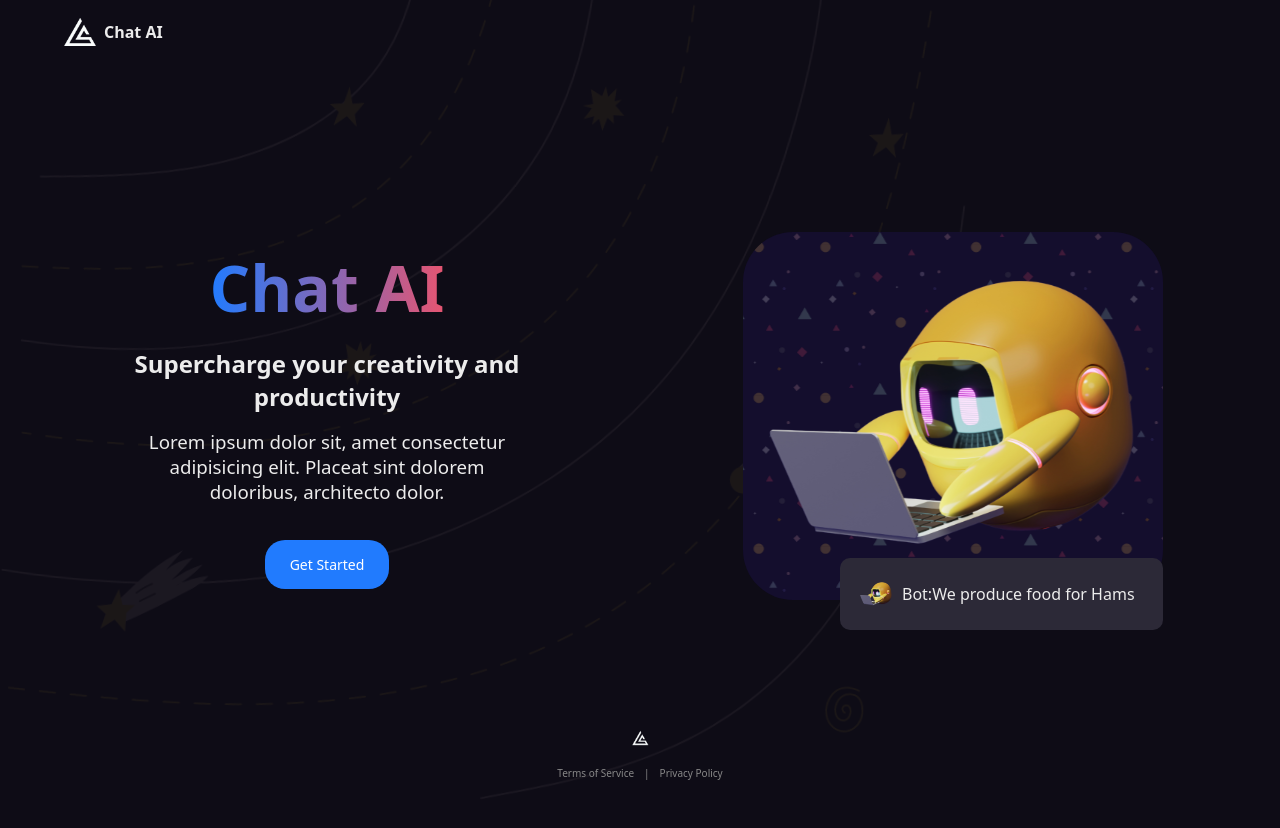
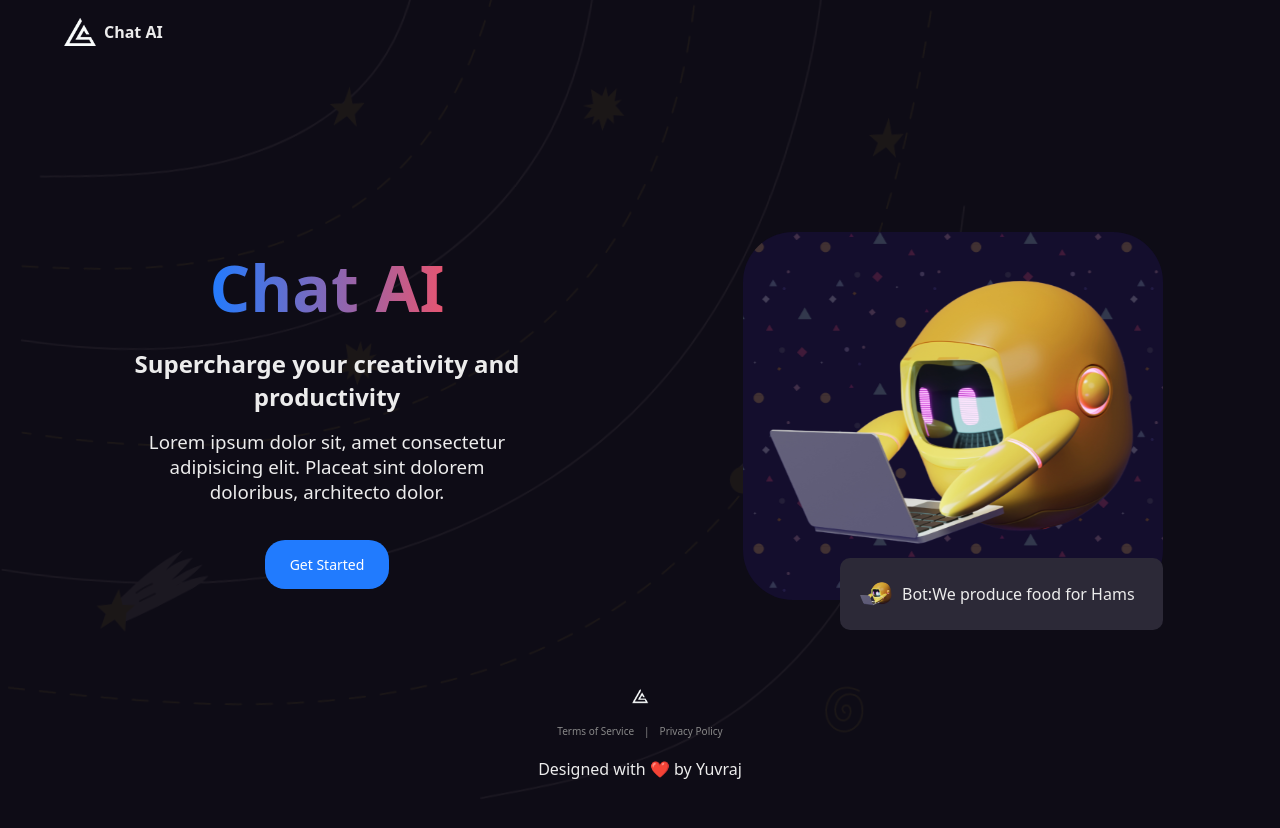
Before and after one commit to yuvrajraghuvanshi/chatgpt-clone-frontend, a React (Vite) app: page / in a window 1280 px wide. Built offline with nearby package versions, Linux system fonts and the light colour scheme; no server answers.

Commit message:
added github

```diff
--- a/src/routes/homepage/Homepage.jsx
+++ b/src/routes/homepage/Homepage.jsx
@@ -74,6 +74,16 @@
           <span>|</span>
           <Link to="/">Privacy Policy</Link>
         </div>
+        <p>
+          Designed with ❤️ by{" "}
+          <a
+            href="https://github.com/yuvrajraghuvanshi"
+            target="_blank"
+            rel="noopener noreferrer"
+          >
+            Yuvraj
+          </a>
+        </p>
       </div>
     </div>
   );
```
